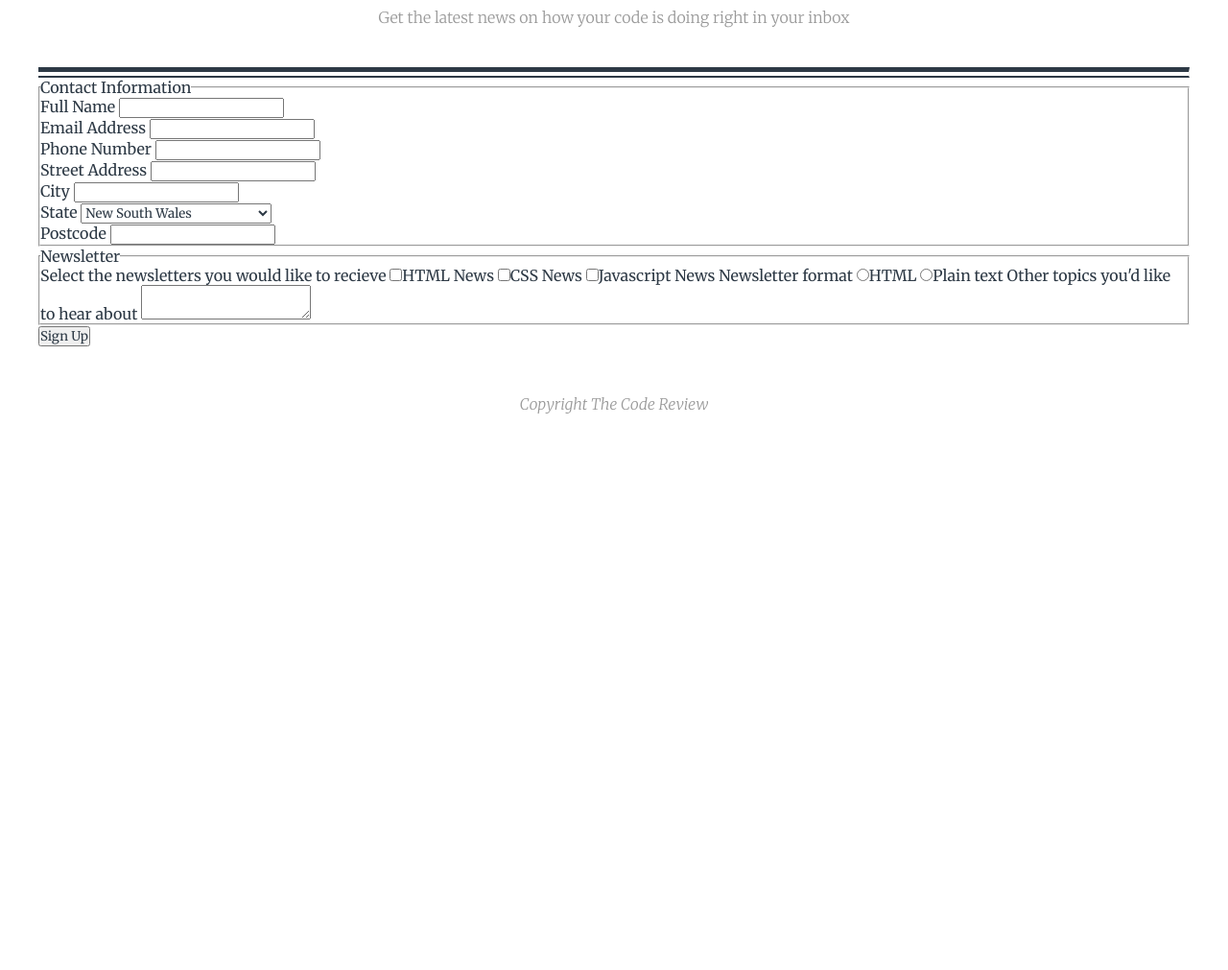
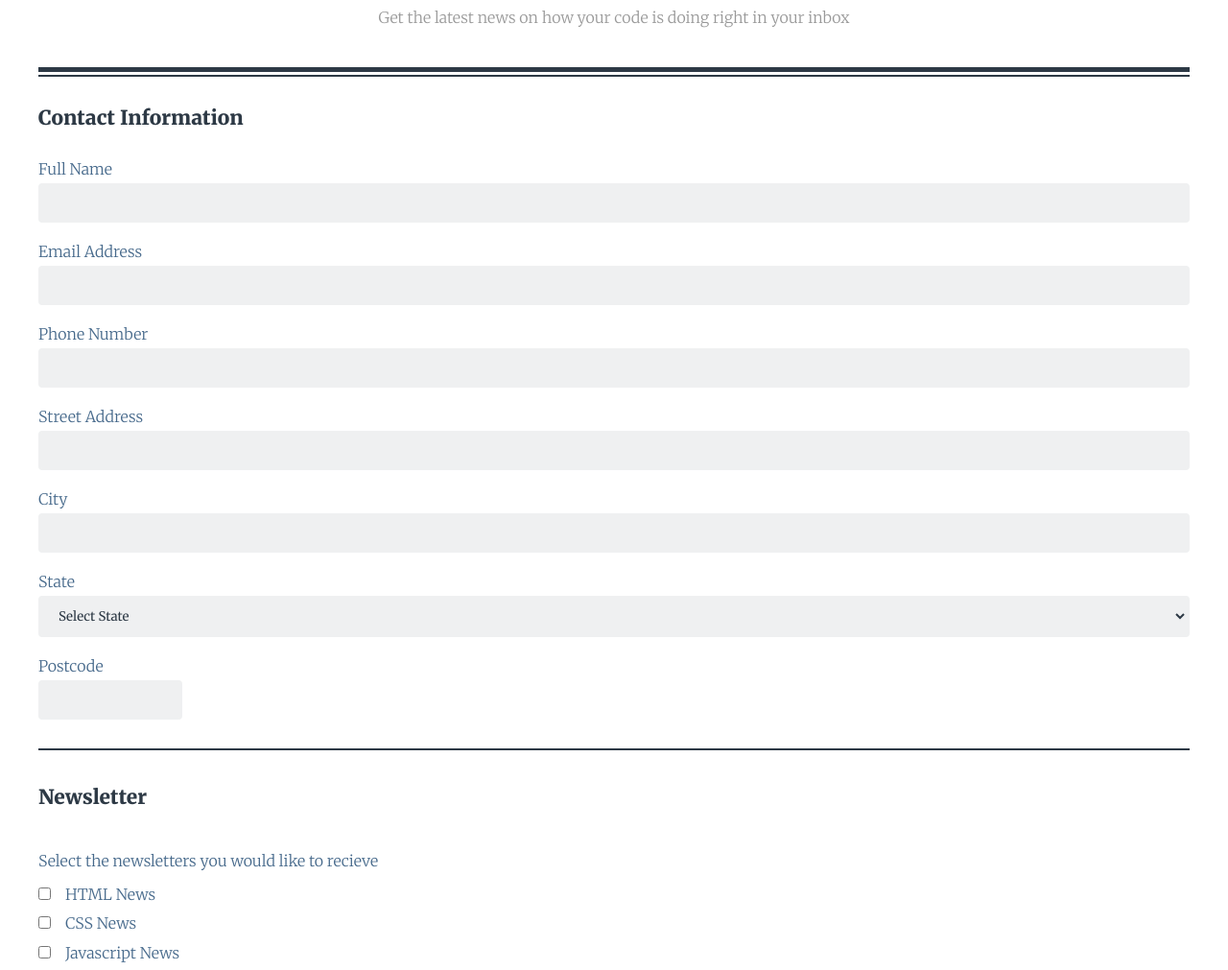
Before and after one commit to RachelTyJohnson/treehouse-fewd-project3, a plain HTML site: page index.html in a window 1280 px wide. Shown: the part 200-1211 px from the top of the page at 96% size. Before the commit the page ends 800 px from the top, so only its background shows below. Drawn offline with Linux system fonts and the light colour scheme.

Commit message:
:rainbow: Basic styling for both sections

```diff
--- a/index.html
+++ b/index.html
@@ -21,7 +21,7 @@
     </div>
     <hr class="header-hr-style">
     <form>
-      <fieldset>
+      <fieldset class="infosection">
         <legend>Contact Information</legend>
         <div class="form-slot">
           <label for="name">Full Name</label>
@@ -46,6 +46,7 @@
         <div class="form-slot">
           <label for="state">State</label>
           <select id="state" name="user_state">
+            <option value="" disabled selected hidden>Select State</option>
             <option value="nsw">New South Wales</option>
             <option value="act">Australian Capital Territory</option>
             <option value="qld">Queensland</option>
@@ -61,20 +62,34 @@
           <input type="text" id="postcode" name="user_postcode">
         </div>
       </fieldset>
-      <fieldset>
+      <hr class="mid-form-hr">
+      <fieldset class="newslettersection">
         <legend>Newsletter</legend>
-
+        <div class="form-slot newslettertype">
           <label>Select the newsletters you would like to recieve</label>
+          <div class="newslettertype-option">
             <input type="checkbox" id="html-news" value="html-news" name="user-newsletters"><label for="html-news">HTML News</label>
+          </div>
+          <div class="newslettertype-option">
             <input type="checkbox" id="css-news" value="css-news" name="user-newsletters"><label for="css-news">CSS News</label>
+          </div>
+          <div class="newslettertype-option">
             <input type="checkbox" id="js-news" value="js-news" name="user-newsletters"><label for="js-news">Javascript News</label>
-
+          </div>
+        </div>
+        <div class="form-slot newsletterformat">
           <label>Newsletter format</label>
+          <div class="newsletterformat-option">
             <input type="radio" id="html-format" value="html-format" name="user-newsletter-format"><label for="html-format">HTML</label>
+          </div>
+          <div class="newsletterformat-option">
             <input type="radio" id="plaintext-format" value="plaintext-format" name="user-newsletter-format"><label for="plaintext-format">Plain text</label>
-
+          </div>
+        </div>
+        <div class="form-slot othertopics">
           <label for="othertopics">Other topics you'd like to hear about</label>
           <textarea id="othertopics" name="user-othertopics"></textarea>
+        </div>
       </fieldset>
 
       <button type="submit" method="post">Sign Up</button>
--- a/style.css
+++ b/style.css
@@ -1,8 +1,10 @@
-/*COLOR VARIABLES*/
-::root {
-  --main-color: #2D3945;
+/*VARIABLES*/
+:root {
+  --main-dark-color: #2D3945;
+  --main-light-color: #46698B;
   --main-background-color: #FFFFFF;
   --main-textinput-color: #EFF0F1;
+  --main-supptext-color: #999;
   --signupbutton-color: #4EBBB5;
 }
 
@@ -10,7 +12,8 @@
   font-family: 'Merriweather', serif;
   margin: 0;
   padding: 0;
-  color: #2D3945;
+  color: var(--main-dark-color);
+  box-sizing: border-box;
 }
 
 p {
@@ -18,7 +21,7 @@ p {
 }
 
 header h1 {
-  background: #2D3945;
+  background: var(--main-dark-color);
   color: white;
   text-align: center;
   padding: 40px 0;
@@ -26,11 +29,15 @@ header h1 {
 }
 
 .header-hr-style {
-  border-top: 5px #2D3945 solid;
-  height: 4px;
-  border-bottom: 2px #2D3945 solid;
+  border-top: 5px var(--main-dark-color) solid;
+  height: 10px;
+  border-bottom: 2px var(--main-dark-color) solid;
   border-left: 0;
-  boder-right: 0;
+  border-right: 0;
+}
+
+.mid-form-hr {
+  border: 1px solid var(--main-dark-color);
 }
 
 main,
@@ -44,16 +51,95 @@ footer {
 }
 
 .introduction p {
-  color: #999;
+  color: var(--main-supptext-color);
   margin-top: 15px;
   line-height: 1.5;
 }
 
 /*Form Styles*/
+form {
+  display: flex;
+  flex-direction: column;
+}
+
+form legend {
+  font-weight: 900;
+  font-size: 1.3rem;
+  margin-bottom: 30px;
+}
+
+fieldset {
+  border: 0;
+  margin: 30px 0;
+}
+
+.form-slot {
+  display: flex;
+  flex-direction: column;
+}
+
+.form-slot label {
+  margin-bottom: 5px;
+  color: var(--main-color);
+  font-weight: 300;
+  color: var(--main-light-color)
+}
+
+.form-slot input,
+.form-slot select,
+.form-slot textarea {
+  background-color: var(--main-textinput-color);
+  border: var(--main-textinput-color) 2px solid;
+  border-radius: 4px;
+  padding: 10px 15px;
+}
+
+.form-slot #postcode {
+  max-width: 150px;
+}
+
+.form-slot input:focus,
+.form-slot select:focus,
+.form-slot textarea:focus {
+  outline: none;
+  border: var(--main-light-color) 2px solid;
+}
+
+.form-slot+.form-slot {
+  margin-top: 20px;
+}
+
+.newslettersection {
+  line-height: 1.9;
+}
+
+.newslettertype-option label,
+.newsletterformat-option label {
+  margin-left: 15px;
+}
+
+.newslettersection input[type="checkbox"],
+.newslettersection input[type="radio"] {}
+
+.newslettersection textarea {
+  min-height: 100px;
+}
+
+button {
+  background-color: var(--signupbutton-color);
+  color: white;
+  border: 0;
+  border-radius: 5px;
+  padding: 20px;
+  font-weight: 900;
+  font-size: 1.3rem;
+}
+
 footer p {
   text-align: center;
   font-weight: 400;
   font-style: italic;
   color: #999;
   margin-top: 50px;
+  margin-bottom: 50px;
 }
```
Lines whose indentation alone changed are shown as unchanged.
